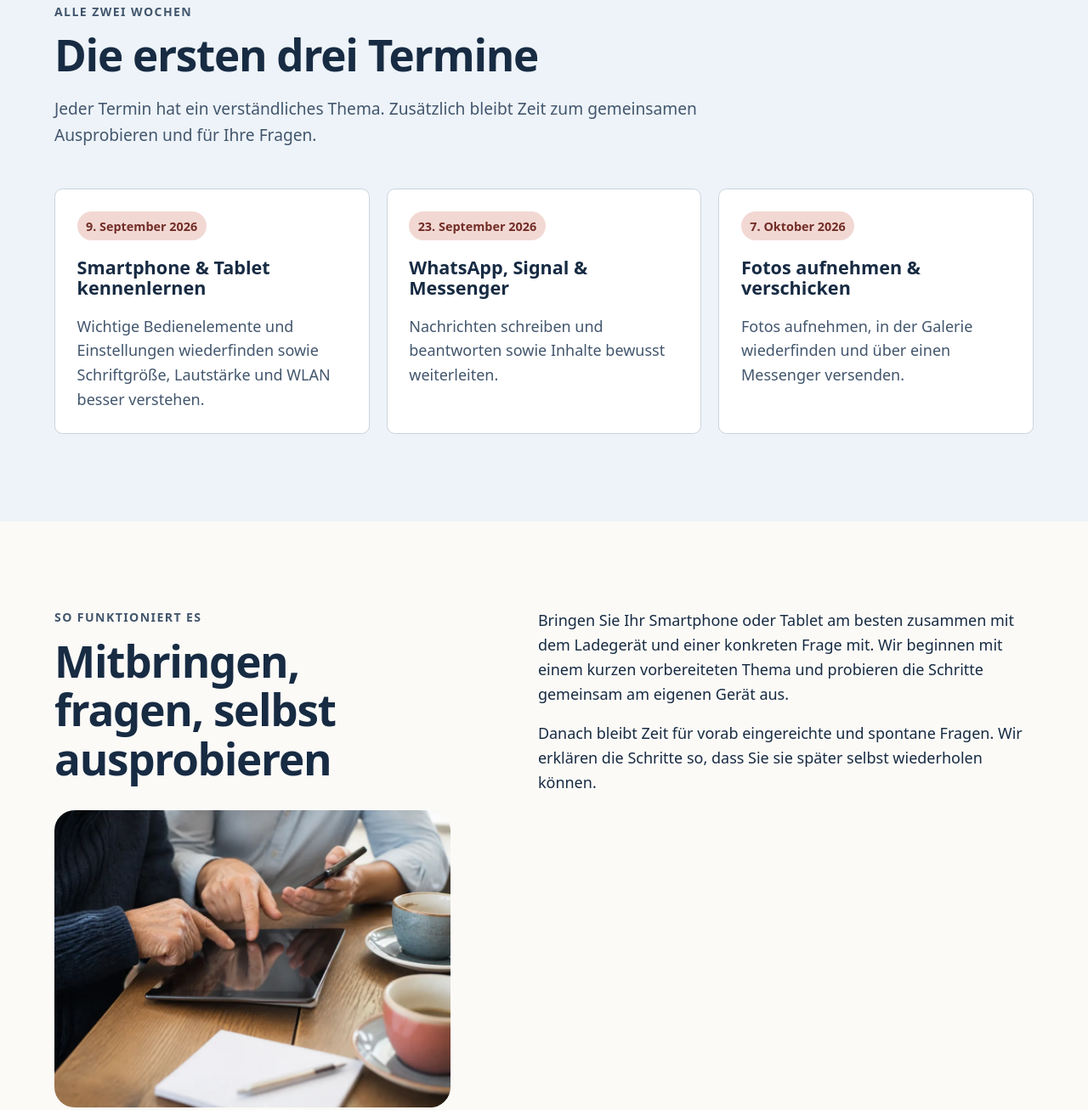
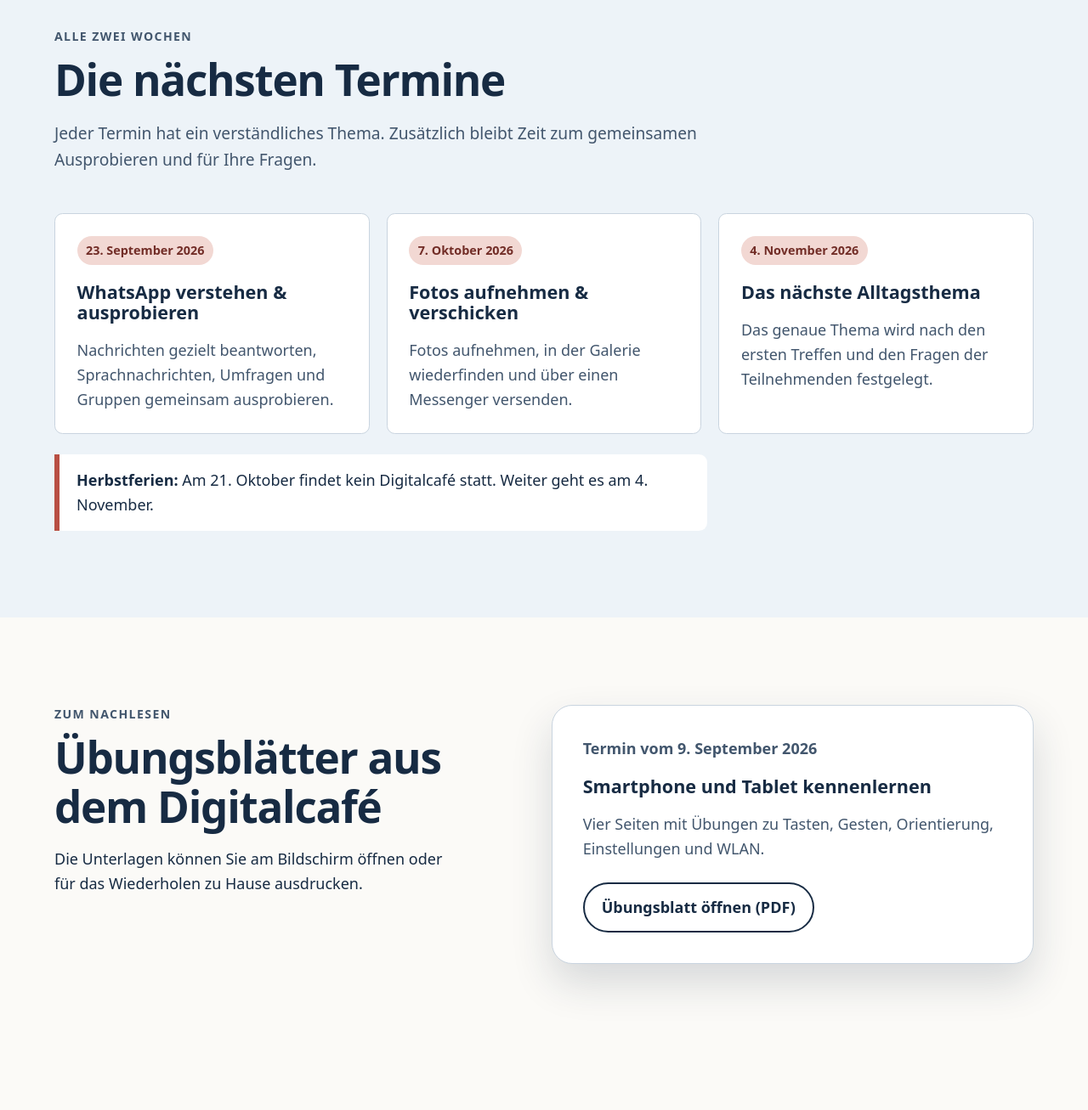
Before and after one commit to wrobel/digitalcafe-lensahn, a plain HTML site: page index.html in a window 1280 px wide. Shown: the part 1345-2652 px from the top of the page at 85% size. Drawn offline with Linux system fonts and the light colour scheme.

Commit message:
feat: update autumn schedule and materials

```diff
--- a/index.html
+++ b/index.html
@@ -5,7 +5,7 @@
     <meta name="viewport" content="width=device-width, initial-scale=1">
     <meta
       name="description"
-      content="Digitalcafé Lensahn: kostenlose, verständliche Hilfe bei Fragen zu Smartphone und Tablet. Start am 9. September 2026 im Museumshof Lensahn."
+      content="Digitalcafé Lensahn: kostenlose, verständliche Hilfe bei Fragen zu Smartphone und Tablet. Alle zwei Wochen mittwochs im Museumshof Lensahn."
     >
     <meta name="color-scheme" content="light">
     <title>Digitalcafé Lensahn</title>
@@ -23,6 +23,7 @@
         </a>
         <nav class="header-nav" aria-label="Seitennavigation">
           <a class="header-link" href="#termine">Termine</a>
+          <a class="header-link" href="#materialien">Materialien</a>
           <a class="header-link" href="#kontakt">Kontakt</a>
         </nav>
       </div>
@@ -38,7 +39,7 @@
             Tablet, Computer und dem digitalen Alltag in Ruhe gemeinsam an.
             Verständlich, praktisch und ohne Fachsprache.
           </p>
-          <a class="button" href="#erster-termin">Ersten Termin ansehen</a>
+          <a class="button" href="#naechster-termin">Nächsten Termin ansehen</a>
         </div>
 
         <div class="hero-side">
@@ -52,15 +53,15 @@
             >
           </figure>
 
-          <aside class="event-card" id="erster-termin" aria-labelledby="termin-titel">
-            <p class="event-kicker">Erster Termin</p>
+          <aside class="event-card" id="naechster-termin" aria-labelledby="termin-titel">
+            <p class="event-kicker">Nächster Termin</p>
             <h2 id="termin-titel">
-              <time datetime="2026-09-09">Mittwoch, 9. September 2026</time>
+              <time datetime="2026-09-23">Mittwoch, 23. September 2026</time>
             </h2>
             <dl class="event-details">
               <div>
                 <dt>Uhrzeit</dt>
-                <dd><time datetime="2026-09-09T16:00:00+02:00">16:00</time>–<time datetime="2026-09-09T17:30:00+02:00">17:30 Uhr</time></dd>
+                <dd><time datetime="2026-09-23T16:00:00+02:00">16:00</time>–<time datetime="2026-09-23T17:30:00+02:00">17:30 Uhr</time></dd>
               </div>
               <div>
                 <dt>Ort</dt>
@@ -68,7 +69,7 @@
               </div>
               <div>
                 <dt>Thema</dt>
-                <dd>Smartphone und Tablet besser kennenlernen</dd>
+                <dd>WhatsApp gemeinsam verstehen und ausprobieren</dd>
               </div>
             </dl>
             <p class="event-note">
@@ -83,7 +84,7 @@
         <div class="page-width">
           <div class="section-heading">
             <p class="eyebrow">Alle zwei Wochen</p>
-            <h2 id="naechste-termine">Die ersten drei Termine</h2>
+            <h2 id="naechste-termine">Die nächsten Termine</h2>
             <p>
               Jeder Termin hat ein verständliches Thema. Zusätzlich bleibt
               Zeit zum gemeinsamen Ausprobieren und für Ihre Fragen.
@@ -92,22 +93,49 @@
 
           <ul class="topic-grid" role="list">
             <li>
-              <time class="topic-date" datetime="2026-09-09">9. September 2026</time>
-              <h3>Smartphone &amp; Tablet kennenlernen</h3>
-              <p>Wichtige Bedienelemente und Einstellungen wiederfinden sowie Schriftgröße, Lautstärke und WLAN besser verstehen.</p>
-            </li>
-            <li>
               <time class="topic-date" datetime="2026-09-23">23. September 2026</time>
-              <h3>WhatsApp, Signal &amp; Messenger</h3>
-              <p>Nachrichten schreiben und beantworten sowie Inhalte bewusst weiterleiten.</p>
+              <h3>WhatsApp verstehen &amp; ausprobieren</h3>
+              <p>Nachrichten gezielt beantworten, Sprachnachrichten, Umfragen und Gruppen gemeinsam ausprobieren.</p>
             </li>
             <li>
               <time class="topic-date" datetime="2026-10-07">7. Oktober 2026</time>
               <h3>Fotos aufnehmen &amp; verschicken</h3>
               <p>Fotos aufnehmen, in der Galerie wiederfinden und über einen Messenger versenden.</p>
             </li>
+            <li>
+              <time class="topic-date" datetime="2026-11-04">4. November 2026</time>
+              <h3>Das nächste Alltagsthema</h3>
+              <p>Das genaue Thema wird nach den ersten Treffen und den Fragen der Teilnehmenden festgelegt.</p>
+            </li>
           </ul>
+
+          <p class="schedule-note">
+            <strong>Herbstferien:</strong> Am 21. Oktober findet kein
+            Digitalcafé statt. Weiter geht es am 4. November.
+          </p>
         </div>
+      </section>
+
+      <section class="section page-width materials" id="materialien" aria-labelledby="materialien-titel">
+        <div>
+          <p class="eyebrow">Zum Nachlesen</p>
+          <h2 id="materialien-titel">Übungsblätter aus dem Digitalcafé</h2>
+          <p>
+            Die Unterlagen können Sie am Bildschirm öffnen oder für das
+            Wiederholen zu Hause ausdrucken.
+          </p>
+        </div>
+        <article class="material-card">
+          <p class="material-date">Termin vom 9. September 2026</p>
+          <h3>Smartphone und Tablet kennenlernen</h3>
+          <p>
+            Vier Seiten mit Übungen zu Tasten, Gesten, Orientierung,
+            Einstellungen und WLAN.
+          </p>
+          <a class="button button-secondary" href="downloads/uebungsblatt-smartphone-und-tablet.pdf">
+            Übungsblatt öffnen (PDF)
+          </a>
+        </article>
       </section>
 
       <section class="section page-width split" aria-labelledby="ablauf">
--- a/styles.css
+++ b/styles.css
@@ -310,6 +310,54 @@ h3 {
   color: var(--color-ink-soft);
 }
 
+.schedule-note {
+  max-width: 48rem;
+  margin: 1.5rem 0 0;
+  padding: 1rem 1.25rem;
+  border-left: 0.4rem solid var(--color-accent);
+  border-radius: 0 var(--radius-small) var(--radius-small) 0;
+  background: var(--color-white);
+}
+
+.materials {
+  display: grid;
+  grid-template-columns: minmax(0, 0.85fr) minmax(18rem, 1fr);
+  gap: clamp(2rem, 8vw, 7rem);
+  scroll-margin-top: 1rem;
+}
+
+.materials > div:first-child {
+  max-width: 38rem;
+}
+
+.material-card {
+  align-self: start;
+  padding: clamp(1.5rem, 4vw, 2.25rem);
+  border: 1px solid var(--color-line);
+  border-radius: var(--radius-large);
+  background: var(--color-white);
+  box-shadow: var(--shadow-card);
+}
+
+.material-card p {
+  color: var(--color-ink-soft);
+}
+
+.material-date {
+  margin-top: 0;
+  font-weight: 800;
+}
+
+.button-secondary {
+  margin-top: 0.5rem;
+  background: var(--color-white);
+  color: var(--color-ink);
+}
+
+.button-secondary:hover {
+  color: var(--color-white);
+}
+
 .split {
   display: grid;
   grid-template-columns: minmax(0, 0.8fr) minmax(0, 1fr);
@@ -412,7 +460,8 @@ h3 {
 @media (max-width: 52rem) {
   .hero,
   .split,
-  .contact {
+  .contact,
+  .materials {
     grid-template-columns: 1fr;
   }
 
```
Also changed, not shown: 1 other file.
